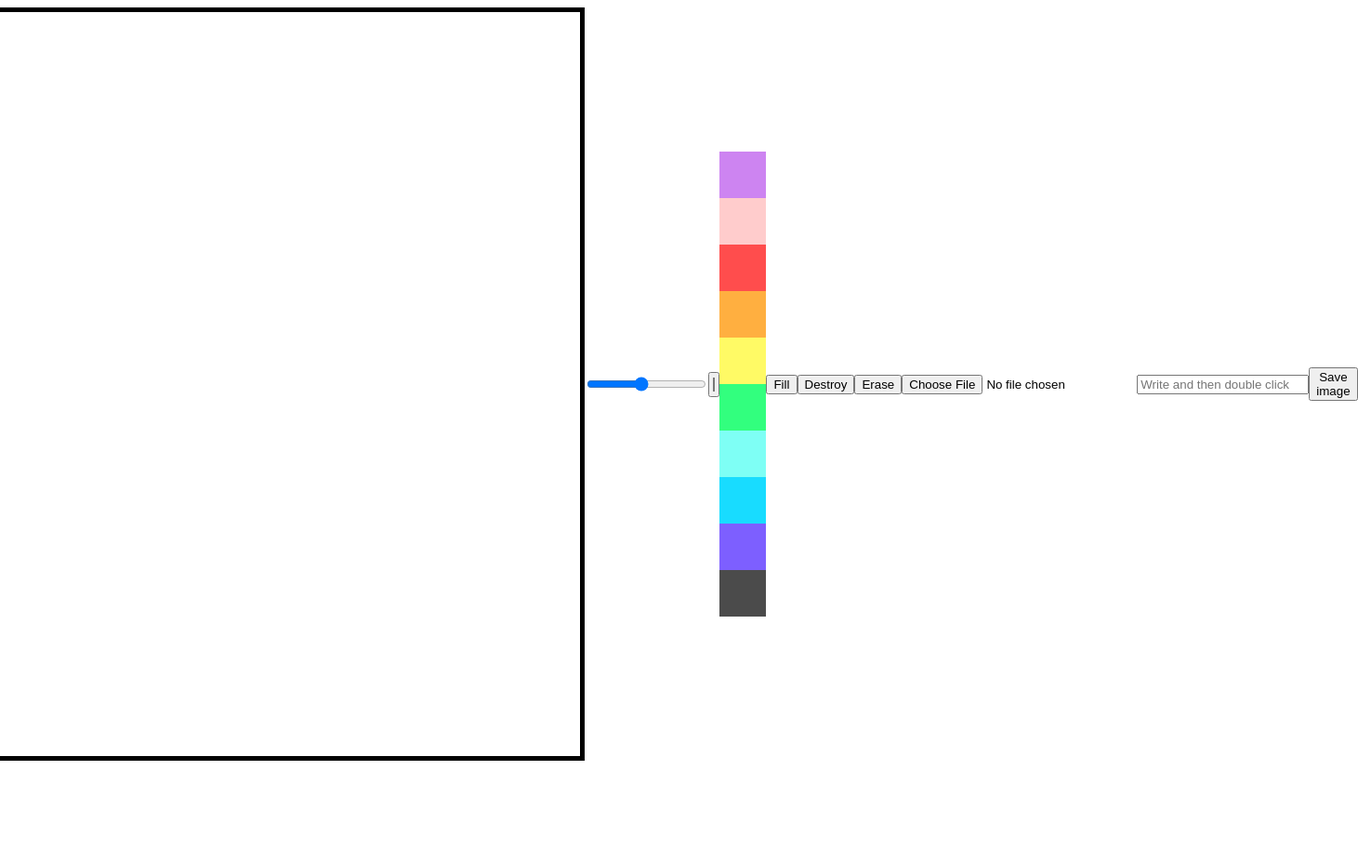
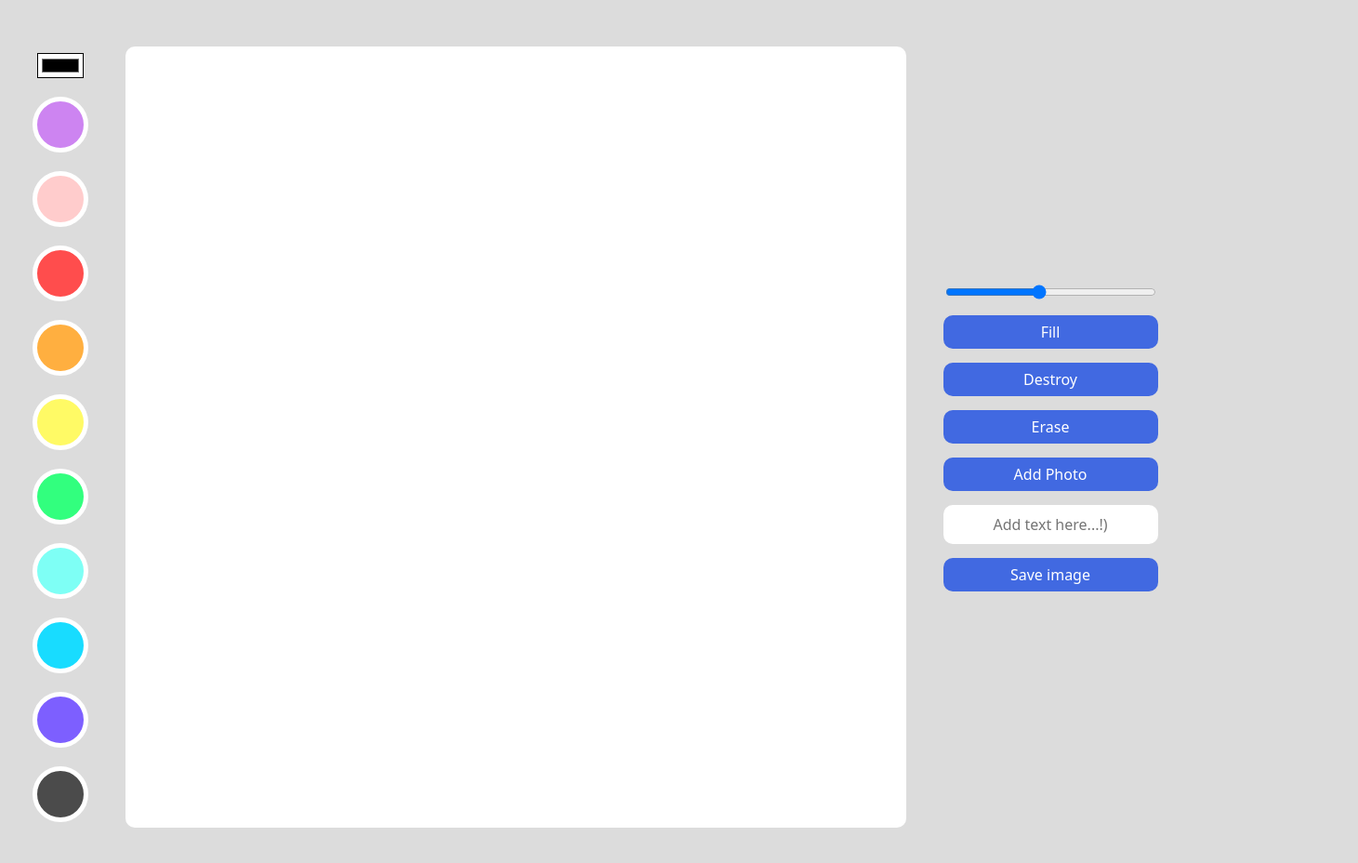
Before and after one commit to Ethen1264/draw-app.vanilla-js-, a plain HTML site: page index.html in a window 1280 px wide. Shown: the whole page at 93% size, 1461 px wide, since content can reach past the window. Before the commit the page ends 826 px from the top, so only its background shows below. Drawn offline with Linux system fonts and the light colour scheme.

Commit message:
style website

```diff
--- a/index.html
+++ b/index.html
@@ -9,10 +9,8 @@
   <link rel="stylesheet" href="./style.css">
 </head>
 <body>
-  <canvas></canvas>
-  <input id="line-width" type="range" min="1" max="10" value="5" step="0.1">
-  <input type="color" id="color">
-  <div>
+  <div class="color-options">
+    <input type="color" id="color">
     <div class="color-option"  style="background-color:#cd84f1" data-color="#cd84f1"></div>
     <div class="color-option" style="background-color: #ffcccc" data-color="#ffcccc"></div>
     <div class="color-option" style="background-color: #ff4d4d" data-color="#ff4d4d"></div>
@@ -24,11 +22,17 @@
     <div class="color-option" style="background-color: #7d5fff" data-color="#7d5fff"></div>
     <div class="color-option" style="background-color: #4b4b4b" data-color="#4b4b4b"></div>
   </div>
-  <button id="mode-btn">Fill</button>
-  <button id="destroy-btn">Destroy</button>
-  <button id="eraser-btn">Erase</button>
-  <input type="file" accept="image/*" id="file" />
-  <input type="text" placeholder="Write and then double click" id="text">
-  <button id="save">Save image</button>
+  <canvas></canvas>
+  <div class="btns">
+    <input id="line-width" type="range" min="1" max="10" value="5" step="0.1">
+    <button id="mode-btn">Fill</button>
+    <button id="destroy-btn">Destroy</button>
+    <button id="eraser-btn">Erase</button>
+    <label for="file">
+      Add Photo
+      <input type="file" accept="image/*" id="file" /></label>
+    <input type="text" placeholder="Add text here...!)" id="text">
+    <button id="save">Save image</button>
+  </div>
 </body>
 </html>
--- /dev/null
+++ b/reset.css
@@ -0,0 +1,43 @@
+html, body, div, span, applet, object, iframe,
+h1, h2, h3, h4, h5, h6, p, blockquote, pre,
+a, abbr, acronym, address, big, cite, code,
+del, dfn, em, img, ins, kbd, q, s, samp,
+small, strike, strong, sub, sup, tt, var,
+b, u, i, center,
+dl, dt, dd, ol, ul, li,
+fieldset, form, label, legend,
+table, caption, tbody, tfoot, thead, tr, th, td,
+article, aside, canvas, details, embed,
+figure, figcaption, footer, header, hgroup,
+menu, nav, output, ruby, section, summary,
+time, mark, audio, video {
+	margin: 0;
+	padding: 0;
+	border: 0;
+	font-size: 100%;
+	font: inherit;
+	vertical-align: baseline;
+}
+/* HTML5 display-role reset for older browsers */
+article, aside, details, figcaption, figure,
+footer, header, hgroup, menu, nav, section {
+	display: block;
+}
+body {
+	line-height: 1;
+}
+ol, ul {
+	list-style: none;
+}
+blockquote, q {
+	quotes: none;
+}
+blockquote:before, blockquote:after,
+q:before, q:after {
+	content: '';
+	content: none;
+}
+table {
+	border-collapse: collapse;
+	border-spacing: 0;
+}
--- a/style.css
+++ b/style.css
@@ -1,7 +1,23 @@
+@import "reset.css";
+
+body {
+  display: flex;
+  gap: 20px;
+  justify-content: space-between;
+  align-items: flex-start;
+  background-color: gainsboro;
+  font-family: system-ui, -apple-system, BlinkMacSystemFont, 'Segoe UI', Roboto, Oxygen, Ubuntu, Cantarell, 'Open Sans', 'Helvetica Neue', sans-serif;
+}
+
+
 canvas {
   width: 800px;
   height: 800px;
-  border: 5px solid black;
+  background-color: white;
+  border-radius: 10px;
+  margin: 50px 20px ;
+  padding: 20px;
+
 }
 
 
@@ -11,8 +27,61 @@ body {
   align-items: center;
 }
 
+.btns{
+  display: flex;
+  flex-direction: column;
+  gap: 15px;
+}
+
+.color-options {
+  display: flex;
+  flex-direction: column;
+  gap: 20px;
+  align-items: center;
+}
+
 .color-option {
   width: 50px;
   height: 50px;
+  border-radius: 50%;
   cursor: pointer;
+  border: 5px solid white;
+  transition: transform ease-in-out .1s ;
 }
+
+.color-option:hover {
+  transform: scale(1.2);
+}
+input#color {
+  background-color: white;
+}
+
+button,
+label {
+  all:unset;
+  padding: 10px 0px;
+  text-align: center;
+  background-color: royalblue;
+  color: white;
+  font-weight: 500;
+  cursor: pointer;
+  border-radius: 10px;
+  transition: opacity linear .1s;
+}
+
+button:hover {
+  opacity: 0.85;
+}
+
+input#file{
+  display: none;
+}
+
+input#text {
+  all:unset;
+  padding: 10px 0px;
+  border-radius: 10px;
+  font-weight: 500;
+  text-align: center;
+  background-color: white;
+}
```
